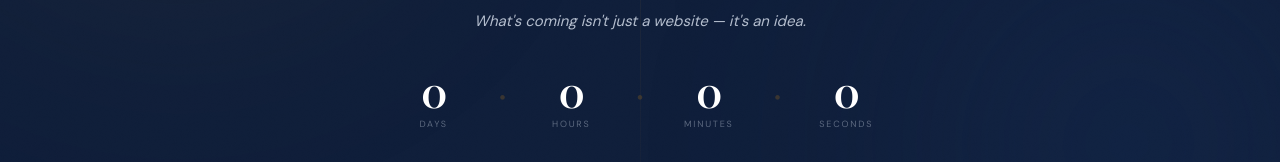
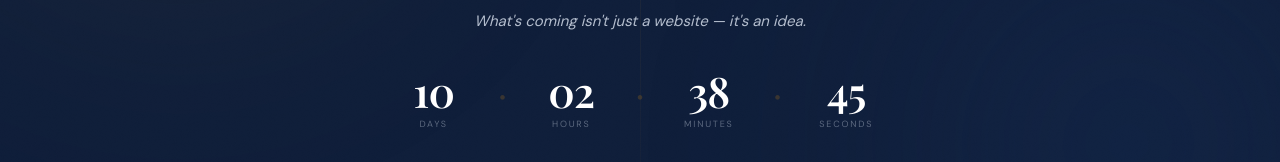
Before and after one commit to RavenJenna/jamesforchange-coming-soon, a plain HTML site: page index.html in a window 1280 px wide. Shown: the part 473-635 px from the top of the page. Drawn offline with nearby package versions, Linux system fonts and the light colour scheme; a web font is replaced by a local one.

Commit message:
Update index.html

```diff
--- a/index.html
+++ b/index.html
@@ -490,9 +490,9 @@
   // Trigger curtain reveal after brief pause
   setTimeout(() => document.body.classList.add('revealed'), 400);
 
-  // Countdown to June 1, 2026
+  // Countdown to July 1, 2026
   function updateCountdown() {
-    const target = new Date('2026-06-01T00:00:00');
+    const target = new Date('2026-07-01T00:00:00');
     const now = new Date();
     const diff = target - now;
     if (diff <= 0) {
```
